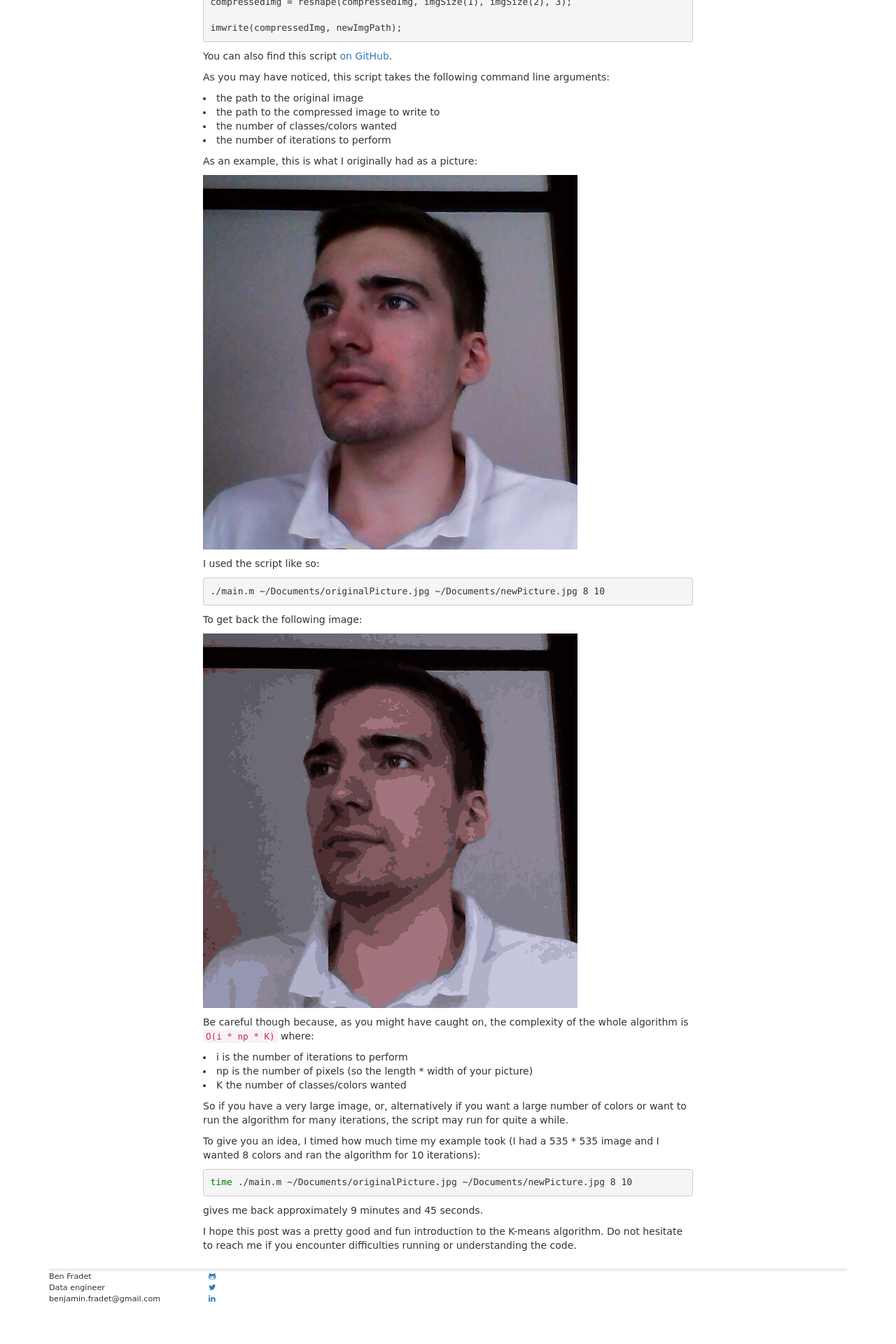
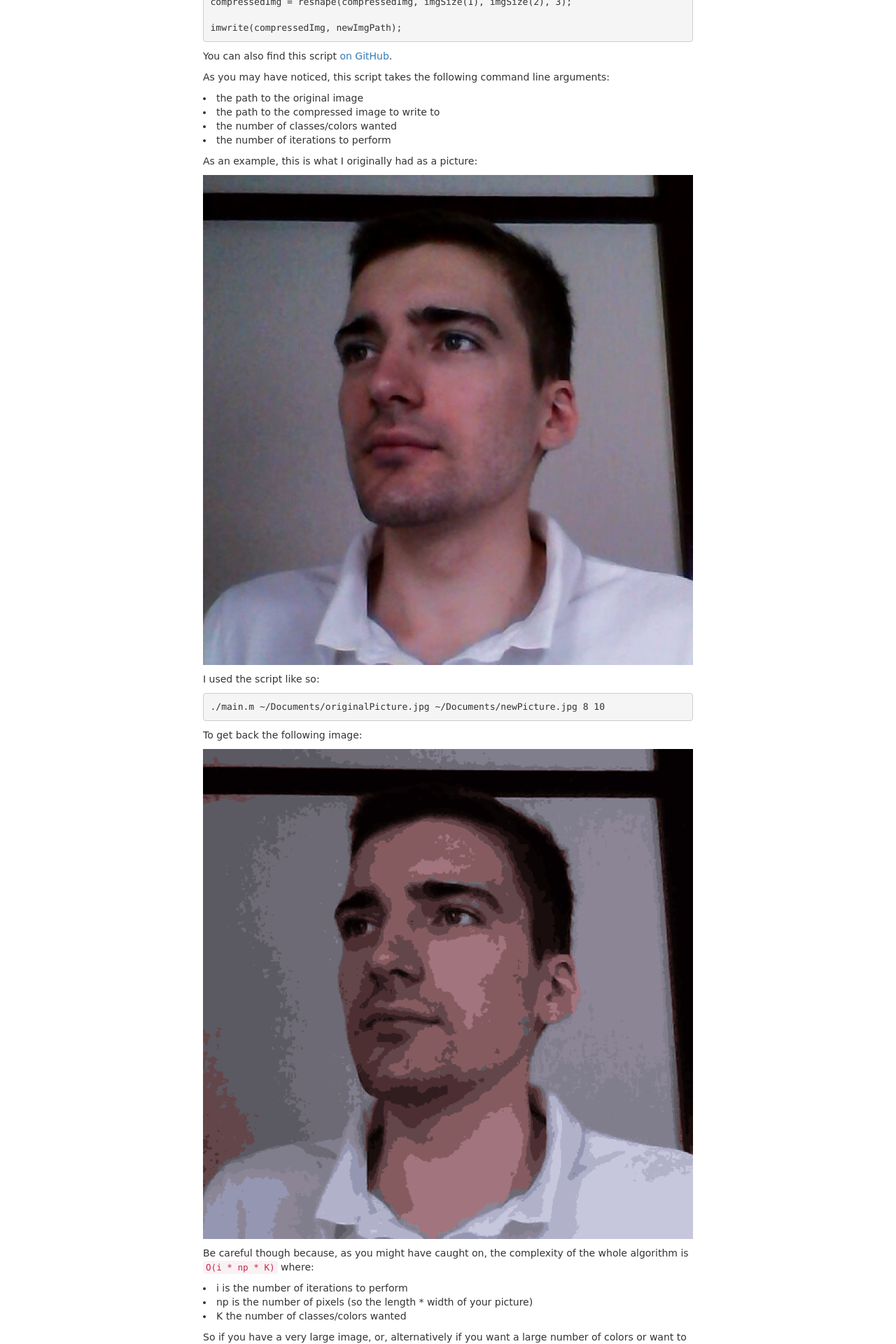
Before and after one commit to BenFradet/benfradet.github.io, a Jekyll site: the page built from _posts/2014-09-19-Using-KMeans-for-image-compression.md, in a window 1280 px wide. Shown: the part 2425-4345 px from the top of the page at 70% size. Built offline with Jekyll 4.4.1, drawn with Linux system fonts in a browser that asks for light colours; nearby versions of some CDN libraries; comment, search, counter and statistics services are not loaded; before the commit the page ends 4299 px from its top, so only the background shows below that.

Commit message:
Add width properties to the img's css

```diff
--- a/css/style.css
+++ b/css/style.css
@@ -52,6 +52,11 @@ h2 {
 #post, #comments {
     max-width: 700px;
     margin-left: calc((100% - 700px)/2);
+}
+
+img {
+    width: 100%;
+    max-width: 700px;
 }
 
 .meta {
```
